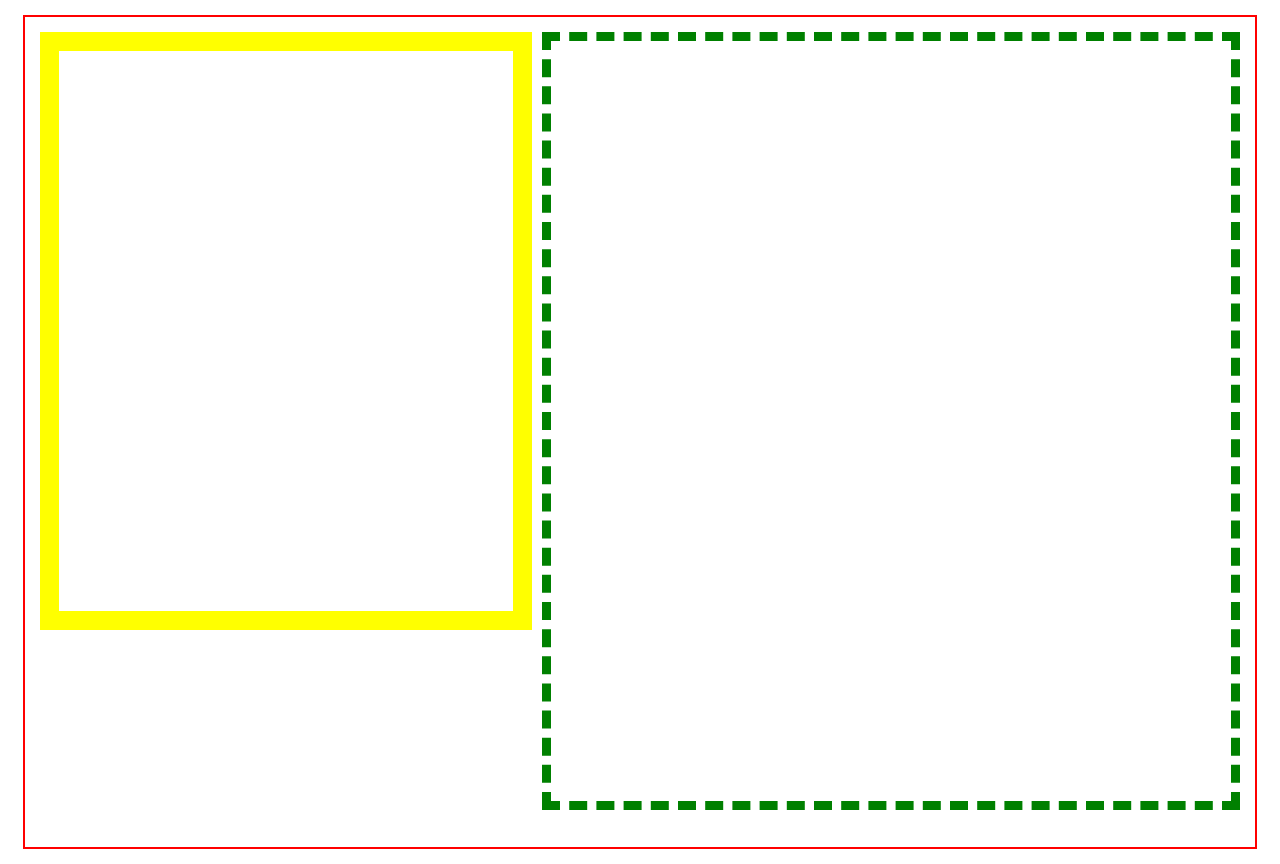
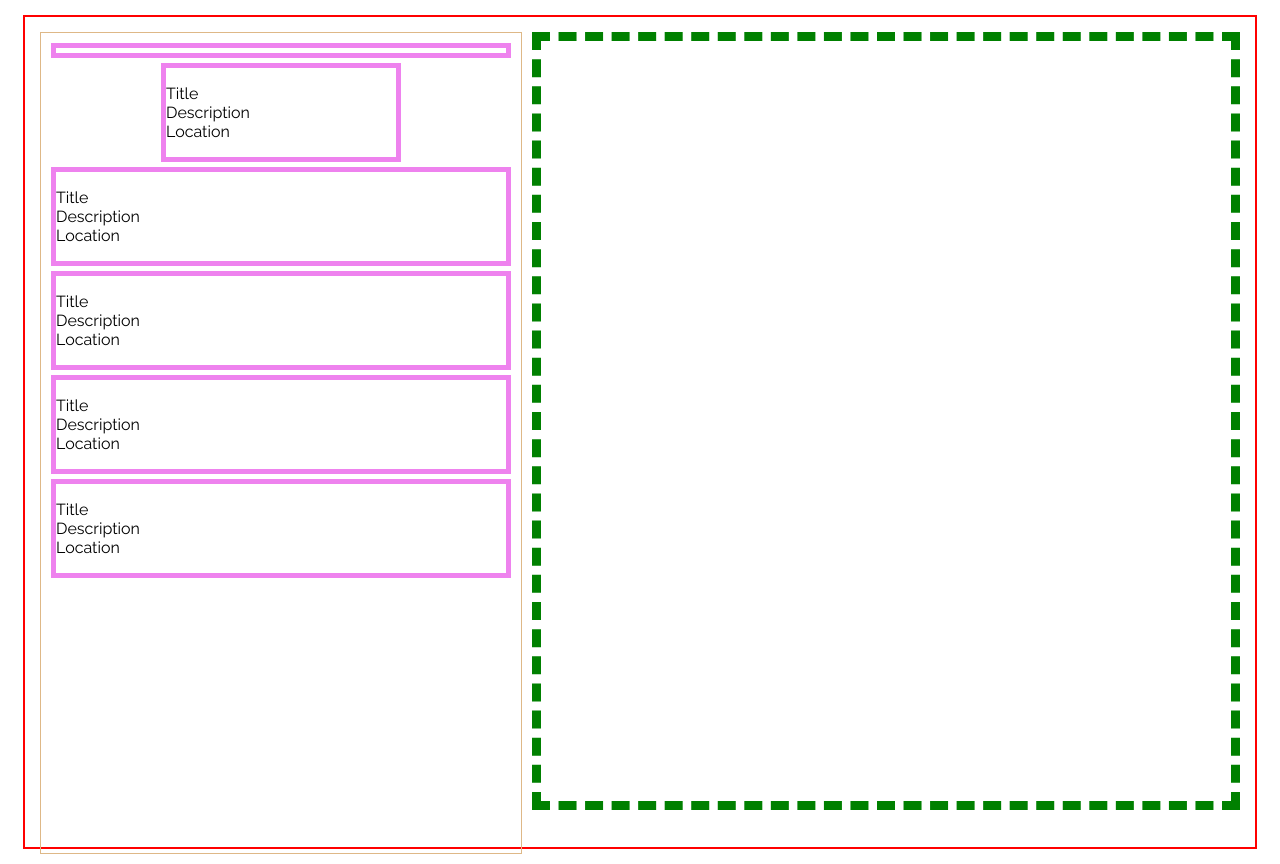
Before and after one commit to veldyn/personnelPortfolio, a PHP site: page /profile_page.html in a window 1280 px wide. Shown: the part 125-989 px from the top of the page. Run offline with PHP 8.4, Linux system fonts and the light colour scheme.

Commit message:
addition to the styles and adding some images for the profile page sections

```diff
--- a/profile_page.html
+++ b/profile_page.html
@@ -29,9 +29,51 @@
     <!-- The code for the body of the main section -->
     <main>
         <div class="profile_page_main_container">
+            <!-- OUTSIDE CONTAINER DIV -->
             <div class="profile_page_info_container">
+                <!-- INSIDE CONTENT OF THE DIV -->
+
+                <div class="profile_page_heading_text_container">
+                    <!-- Add content if needed -->
+                </div>
+                <div class="profile_page_picture_container">
+                    <p>Title
+                        <br>Description
+                        <br>Location
+                    </p>
+
+                </div>
+                <div class="profile_page_information_container">
+                    <p>Title
+                        <br>Description
+                        <br>Location
+                    </p>
+
+                </div>
+                <div class="profile_page_bio_container">
+                    <p>Title
+                        <br>Description
+                        <br>Location
+                    </p>
+
+                </div>
+                <div class="profile_page_exp_container">
+                    <p>Title
+                        <br>Description
+                        <br>Location
+                    </p>
+
+                </div>
+                <div class="profile_page_interests_container">
+                    <p>Title
+                        <br>Description
+                        <br>Location
+                    </p>
+
+                </div>
 
             </div>
+
 
             <div class="profile_page_resume_container">
 
--- a/style.css
+++ b/style.css
@@ -265,11 +265,44 @@ input.width1 {
 }
 
 .profile_page_info_container {
-    border: 19px solid yellow;
+    border: 1px solid burlywood;
     width: 40%;
-    height: 70%;
+    height: 100%;
     display: inline-block;
     margin-right: 5px;
+    padding: 10px;
+}
+
+.profile_page_heading_text_container {
+    border: 5px solid violet;
+    height: 5px;
+}
+
+.profile_page_picture_container {
+    border: 5px solid violet;
+    margin: auto;
+    margin-top: 5px;
+    width: 50%;
+}
+
+.profile_page_information_container {
+    border: 5px solid violet;
+    margin-top: 5px;
+}
+
+.profile_page_bio_container {
+    border: 5px solid violet;
+    margin-top: 5px;
+}
+
+.profile_page_exp_container {
+    border: 5px solid violet;
+    margin-top: 5px;
+}
+
+.profile_page_interests_container {
+    border: 5px solid violet;
+    margin-top: 5px;
 }
 
 .profile_page_resume_container {
```
Also changed, not shown: images/IMG_4790.JPG (added), images/hurthurt.png (added), images/image0.png (added), images/matt.png (added).
